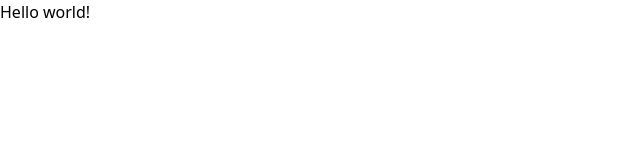
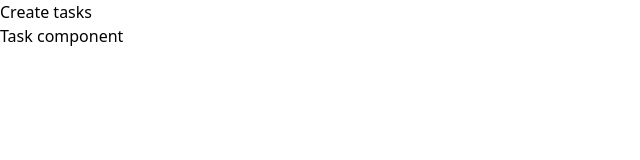
Before and after one commit to Matheussmaced/todo-list-with-zustand, a Next.js app: page / in a window 1280 px wide. Shown: the top 160 px of the page, without its empty margins (0-640 px from the left). Built offline with nearby package versions, Linux system fonts and the light colour scheme.

Commit message:
feat: first commit

```diff
--- /dev/null
+++ b/src/app/(public)/(home)/page.tsx
@@ -0,0 +1,11 @@
+import CreateTasks from "@/components/createTasks";
+import TasksComponent from "@/components/tasksComponent";
+
+export default function Home() {
+  return (
+    <main>
+      <CreateTasks />
+      <TasksComponent />
+    </main>
+  );
+}
--- a/src/app/page.tsx
+++ /dev/null
@@ -1,7 +0,0 @@
-export default function Home() {
-  return (
-    <main>
-      <div>Hello world!</div>
-    </main>
-  );
-}
--- /dev/null
+++ b/src/components/createTasks.tsx
@@ -0,0 +1,7 @@
+export default function CreateTasks() {
+  return (
+    <main>
+      <div>Create tasks</div>
+    </main>
+  );
+}
--- /dev/null
+++ b/src/components/tasksComponent.tsx
@@ -0,0 +1,7 @@
+export default function TasksComponent() {
+  return (
+    <main>
+      <div>Task component</div>
+    </main>
+  );
+}
--- a/tailwind.config.ts
+++ b/tailwind.config.ts
@@ -2,6 +2,15 @@ import type { Config } from "tailwindcss";
 
 export default {
   content: ["./src/app/**/*.{js,ts,jsx,tsx,mdx}"],
-  theme: {},
+  theme: {
+    extend: {
+      colors: {
+        bg: '#0D0714',
+        todoText: '#9E78CF',
+        container: '#15101C',
+        checked: '#78CFB0'
+      }
+    }
+  },
   plugins: [],
 } satisfies Config;
```
Also changed, not shown: package.json (+7 -5 lines), 1 other file (tests, documents, lock files or other folders).
